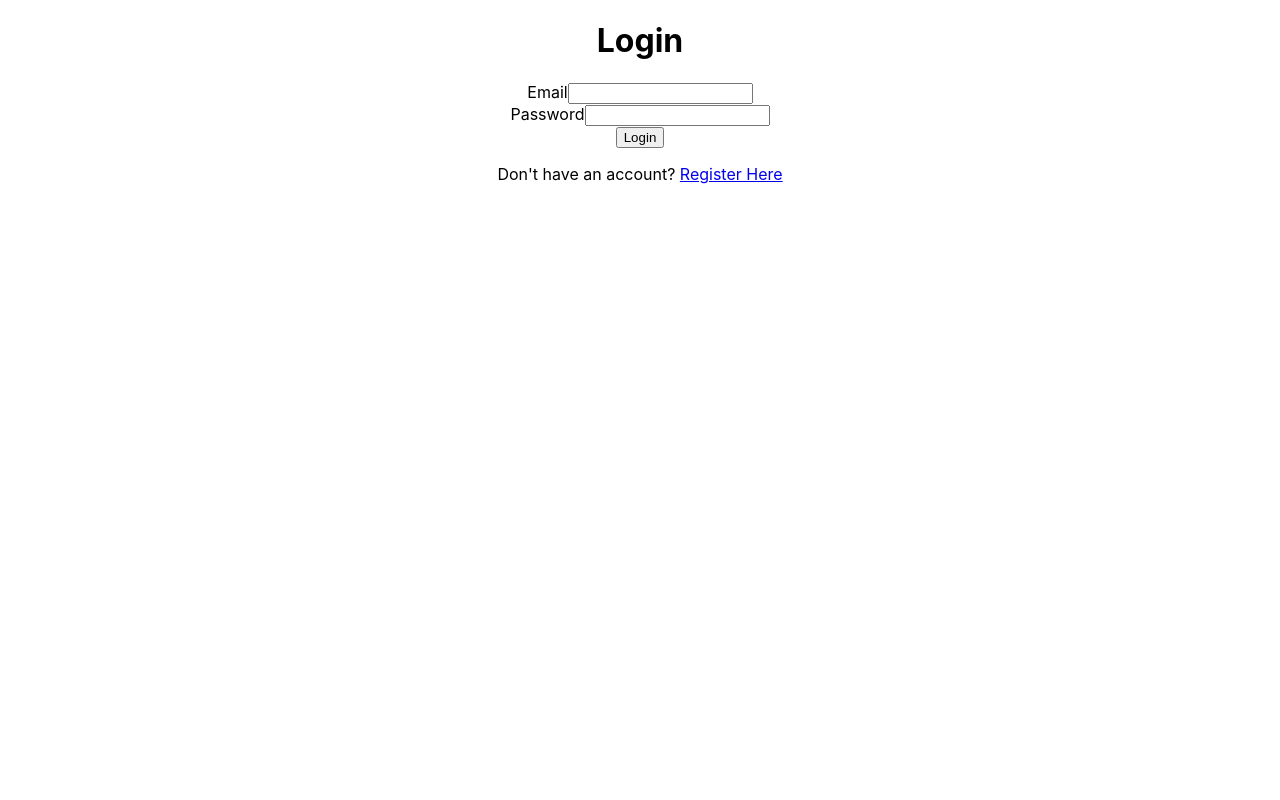
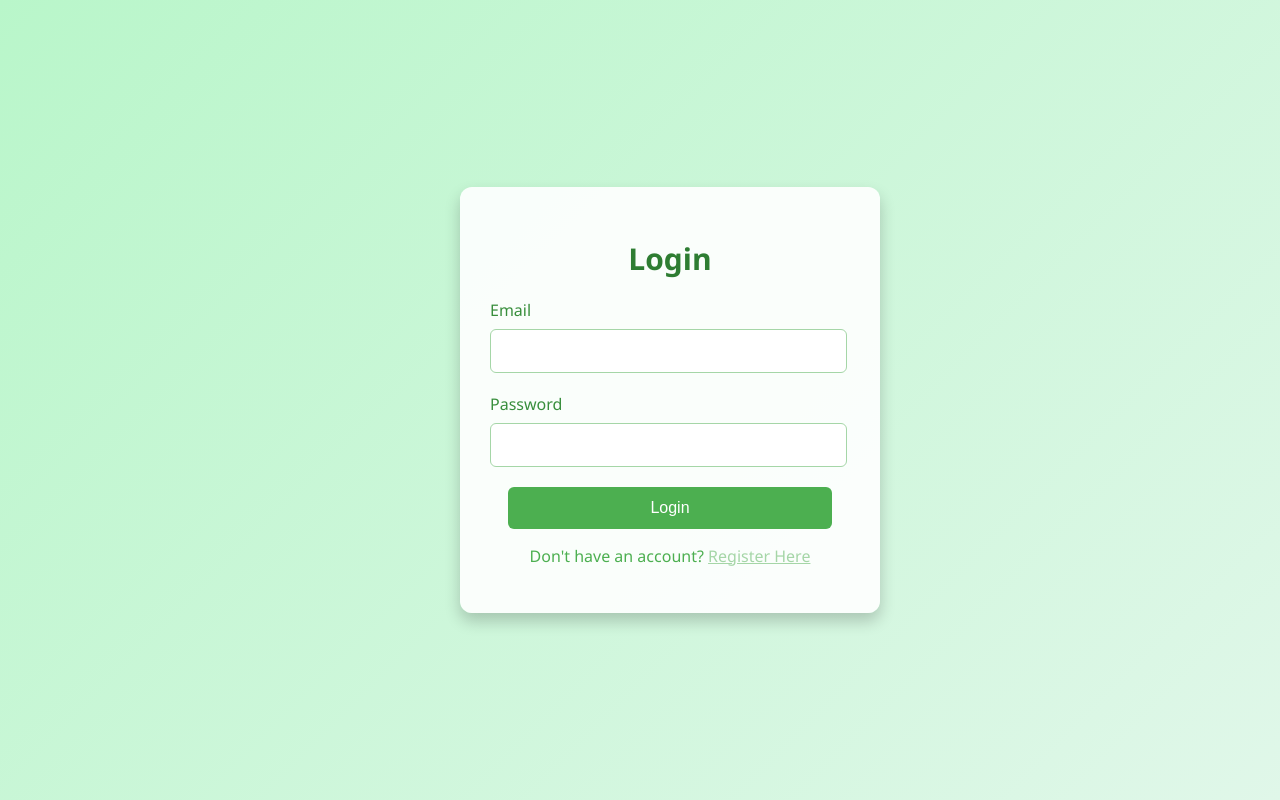
Before and after one commit to hadi-karnib/E-Learner, a React (Create React App) app in the folder frontend/: page / in a window 1280 px wide. Built offline with nearby package versions, Linux system fonts and the light colour scheme.

Commit message:
added login.css

```diff
--- a/frontend/src/pages/login/login.css
+++ b/frontend/src/pages/login/login.css
@@ -0,0 +1,134 @@
+body {
+  font-family: "Segoe UI", Tahoma, Geneva, Verdana, sans-serif;
+  background: linear-gradient(
+    135deg,
+    #e0f7e9,
+    #b9f6ca
+  ); /* Light green gradient */
+  display: flex;
+  justify-content: center;
+  align-items: center;
+  height: 100vh;
+  margin: 0;
+  animation: backgroundAnimation 10s infinite alternate;
+}
+
+@keyframes backgroundAnimation {
+  0% {
+    background: linear-gradient(135deg, #e0f7e9, #b9f6ca);
+  }
+  100% {
+    background: linear-gradient(135deg, #b9f6ca, #e0f7e9);
+  }
+}
+
+.login-container {
+  background-color: rgba(255, 255, 255, 0.9);
+  border-radius: 12px;
+  box-shadow: 0 8px 16px rgba(0, 0, 0, 0.2);
+  padding: 30px;
+  width: 100%;
+  min-width: 300px;
+  max-width: 400px;
+  text-align: center;
+  animation: fadeIn 1s ease-in-out;
+  display: flex;
+  flex-direction: column;
+  justify-content: center;
+}
+
+@keyframes fadeIn {
+  from {
+    opacity: 0;
+    transform: translateY(-20px);
+  }
+  to {
+    opacity: 1;
+    transform: translateY(0);
+  }
+}
+
+.login-header {
+  color: #2e7d32; /* Dark green from the palette */
+  margin-bottom: 20px;
+  font-size: 30px;
+  font-weight: bold;
+}
+
+.login-input-group {
+  margin-bottom: 20px;
+  text-align: left;
+  width: 100%; /* Ensure input groups take full width */
+}
+
+.login-input-group label {
+  display: block;
+  color: #388e3c; /* Green from the palette */
+  margin-bottom: 8px;
+}
+
+.login-input-group input {
+  width: 92%;
+  padding: 12px;
+  border: 1px solid #a5d6a7;
+  border-radius: 6px;
+  font-size: 16px;
+  transition: border-color 0.3s;
+  align-self: center;
+}
+
+.login-input-group input:focus {
+  border-color: #4caf50; /* Medium green from the palette */
+  outline: none;
+}
+p {
+  color: #4caf50;
+}
+.link {
+  color: #a5d6a7;
+  text-decoration: underline;
+  transition: color 0.3s;
+}
+.link:hover {
+  color: #388e3c;
+}
+.login-button {
+  background-color: #4caf50; /* Medium green from the palette */
+  color: white;
+  padding: 12px;
+  border: none;
+  border-radius: 6px;
+  cursor: pointer;
+  width: 90%; /* Set the button to take full width */
+  font-size: 16px;
+  transition: background-color 0.3s, transform 0.3s;
+}
+
+.login-button:hover {
+  background-color: #388e3c; /* Darker green on hover */
+  transform: scale(1.05);
+}
+
+.login-button:active {
+  transform: scale(0.95);
+}
+
+@media (max-width: 600px) {
+  .login-container {
+    padding: 20px;
+  }
+
+  .login-header {
+    font-size: 20px;
+  }
+
+  .login-input-group input {
+    padding: 10px;
+    font-size: 14px;
+  }
+
+  .login-button {
+    padding: 10px;
+    font-size: 14px;
+  }
+}
```
